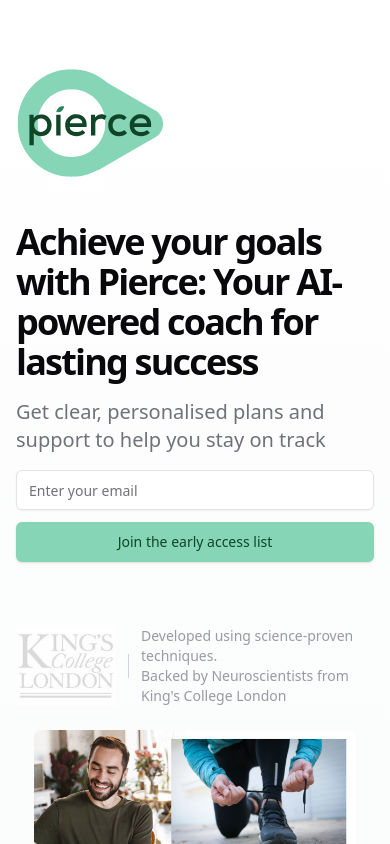
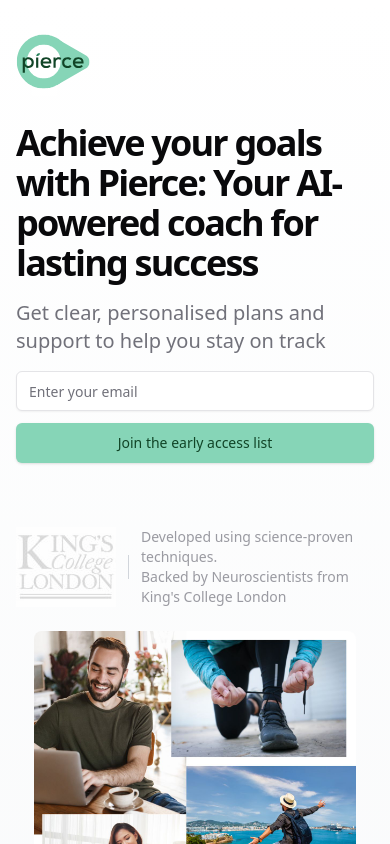
Before and after one commit to guivalerio82/pierce-website, a Next.js app: page / in a window 390 px wide. Shown: the top 844 px of the page. Built offline with nearby package versions, Linux system fonts and the light colour scheme; no server answers.

Commit message:
Updated the mobile hero section with a smaller logo

```diff
--- a/src/app/page.tsx
+++ b/src/app/page.tsx
@@ -152,7 +152,7 @@ export default function Home() {
     <div className="min-h-screen">
       {/* Hero Section */}
       <section className="relative min-h-screen bg-gradient-to-b from-white to-gray-50">
-        <div className="container px-4 md:px-6 py-12">
+        <div className="container px-4 md:px-6 pt-6 md:py-12">
           <div className="grid gap-6 lg:grid-cols-2 lg:gap-12 items-center min-h-[calc(100vh-96px)]">
             <motion.div
               className="flex flex-col gap-4"
@@ -169,6 +169,7 @@ export default function Home() {
                   alt="Pierce Logo"
                   width={150}
                   height={150}
+                  className="md:w-[150px] w-[75px]"
                   priority
                 />
               </motion.div>
```
